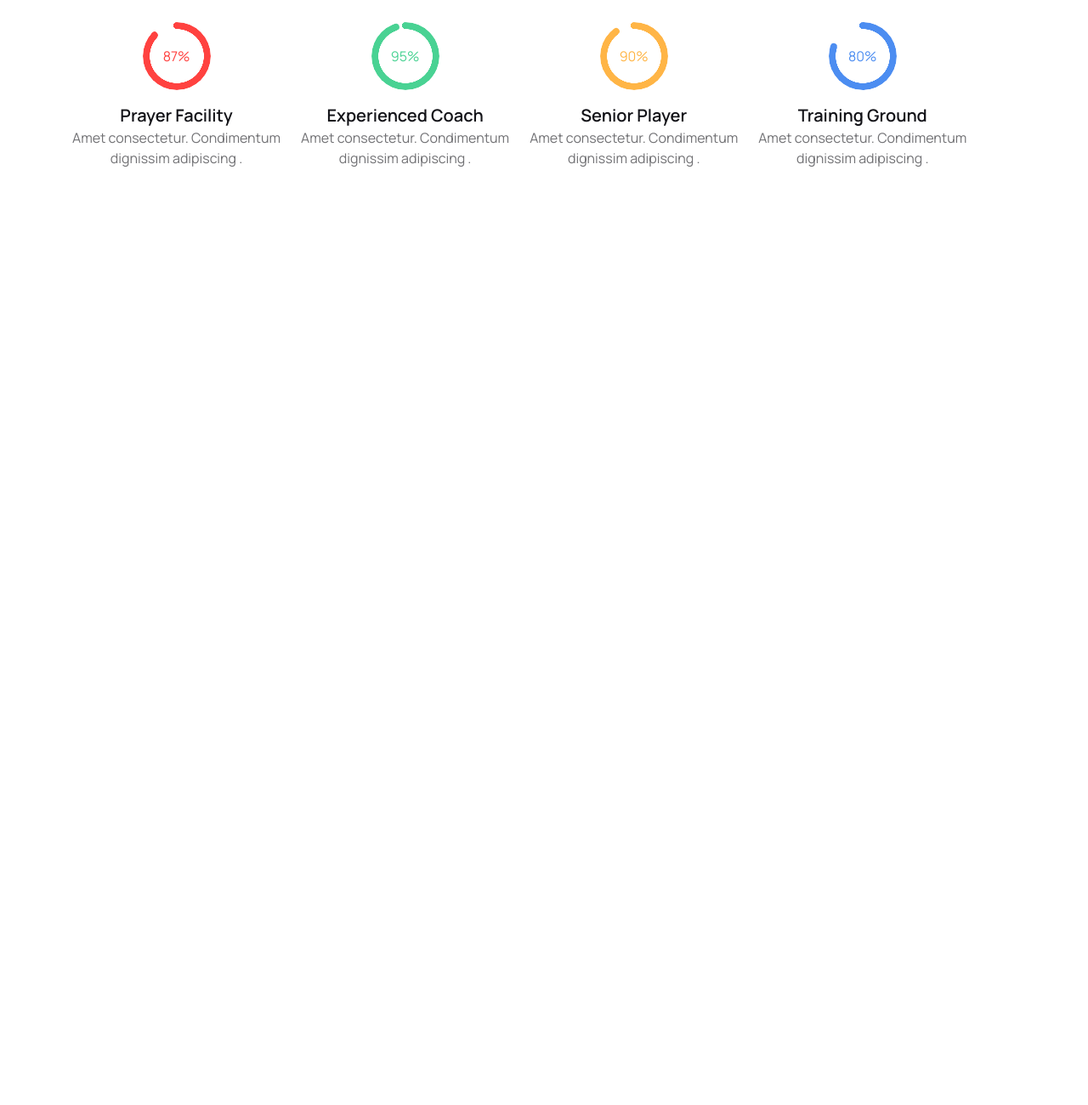
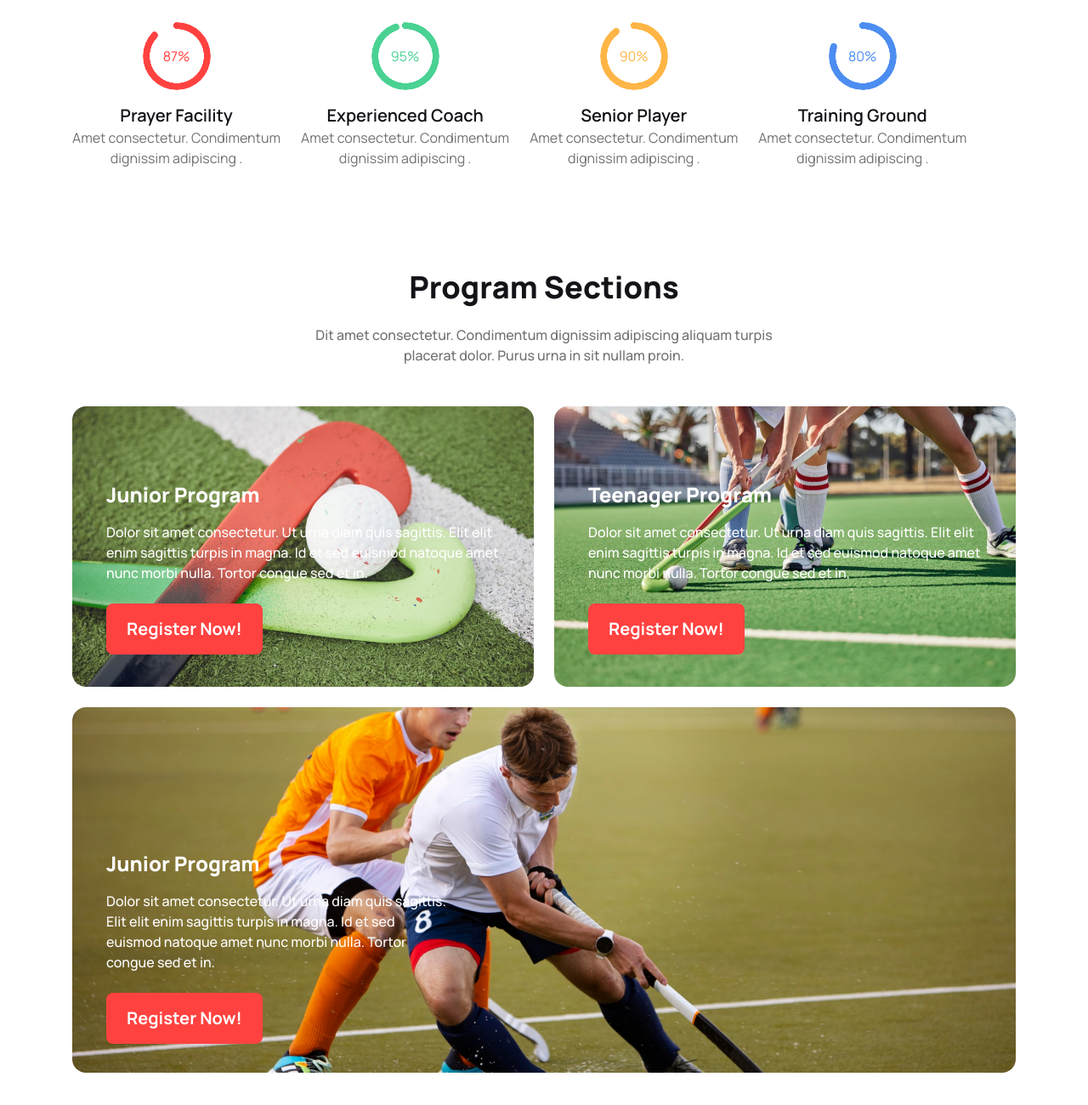
Before and after one commit to mdshamim125/B9A3-hockeys-website, a plain HTML site: page index.html in a window 1280 px wide. Shown: the part 874-2174 px from the top of the page at 85% size. Before the commit the page ends 1146 px from the top, so only its background shows below. Drawn offline with nearby package versions, Linux system fonts and the light colour scheme.

Commit message:
Alhamdulillah, program section added

```diff
--- a/index.html
+++ b/index.html
@@ -66,7 +66,7 @@
             </div>
             <div class="navbar-end">
               <i class="fa fa-search text-[#89898B] mr-6 hidden lg:flex"></i>
-              <button class=" bg-primary text-white text-base lg:text-xl font-bold rounded-lg px-4 py-3 lg:px-6 lg:py-4">Get Ticket</button>
+              <button class="bg-primary text-white text-base lg:text-xl font-bold rounded-lg px-4 py-3 lg:px-6 lg:py-4">Get Ticket</button>
             </div>
           </div>
         <!-- banner section -->
@@ -133,7 +133,50 @@
                 </div>
             </div>
         </section>
-        <section></section>
+        <section>
+          <div class="text-center lg:mt-24 mb-8 mt-72">
+            <h1 class="text-2xl lg:text-4xl text-secondary font-extrabold mb-6">Program Sections</h1>
+            <p class="font-medium text-[#13131899] w-full lg:w-[600px] mx-auto ">Dit amet consectetur. Condimentum dignissim adipiscing aliquam turpis placerat dolor. Purus urna in sit nullam proin.  </p>
+          </div>
+          <div class="grid lg:grid-cols-2 gap-6 mt-12">
+            <div class="lg:grid-cols-1">
+              <div class=" h-[240px] w-full lg:h-[330px] rounded-xl lg:rounded-2xl" style="background: rgba(19, 19, 24, 0.50) url(Images/2.png);"              >
+                <div class="relative text-white">
+                  <div class="lg:absolute p-4 lg:p-10 lg:top-12">
+                    <h1 class="text-2xl font-extrabold">Junior Program</h1>
+                    <p class="font-medium my-4 lg:mt-4 lg:mb-6">Dolor sit amet consectetur. Ut urna diam quis sagittis. Elit elit
+                      enim sagittis turpis in magna. Id et sed euismod natoque amet nunc morbi nulla. Tortor congue sed et in.</p>
+                    <button class="bg-primary text-white text-base lg:text-xl font-bold rounded-lg px-4 py-3 lg:px-6 lg:py-4">Register Now!</button>
+                  </div>
+                </div>
+              </div>
+            </div>
+            <div class="lg:grid-cols-1">
+              <div class=" h-[240px] w-full lg:h-[330px] rounded-xl lg:rounded-2xl" style="background: rgba(19, 19, 24, 0.50) url(Images/3.png);"              >
+                <div class="relative text-white">
+                  <div class="lg:absolute p-4 lg:p-10 lg:top-12">
+                    <h1 class="text-2xl font-extrabold">Teenager Program</h1>
+                    <p class="font-medium my-4 lg:mt-4 lg:mb-6">Dolor sit amet consectetur. Ut urna diam quis sagittis. Elit elit
+                      enim sagittis turpis in magna. Id et sed euismod natoque amet nunc morbi nulla. Tortor congue sed et in.</p>
+                    <button class="bg-primary text-white text-base lg:text-xl font-bold rounded-lg px-4 py-3 lg:px-6 lg:py-4">Register Now!</button>
+                  </div>
+                </div>
+              </div>
+            </div>
+            <div class="grid-cols-2 lg:col-span-2">
+              <div class=" h-[240px] lg:h-[430px] rounded-xl lg:rounded-2xl" style="background: rgba(19, 19, 24, 0.50) url(Images/4.png);">
+                <div class="relative text-white">
+                  <div class="lg:absolute p-4 lg:p-10 lg:top-32">
+                    <h1 class="text-2xl font-extrabold">Junior Program</h1>
+                    <p class="font-medium my-4 lg:mt-4 lg:mb-6 lg: w-[400px]">Dolor sit amet consectetur. Ut urna diam quis sagittis. Elit elit
+                      enim sagittis turpis in magna. Id et sed euismod natoque amet nunc morbi nulla. Tortor congue sed et in.</p>
+                    <button class="bg-primary text-white text-base lg:text-xl font-bold rounded-lg px-4 py-3 lg:px-6 lg:py-4">Register Now!</button>
+                  </div>
+                </div>
+              </div>
+            </div>
+          </div>
+        </section>
         <section></section>
     </main>
     <footer></footer>
```
